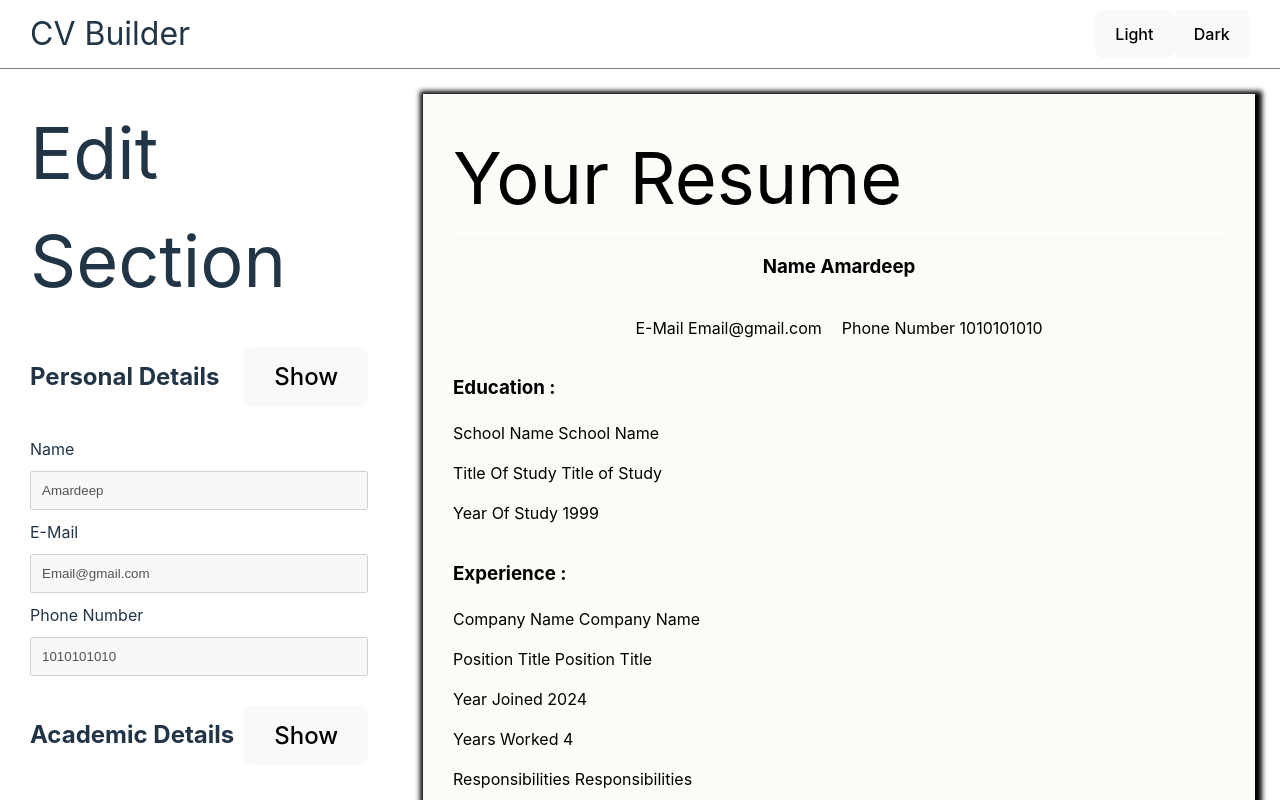
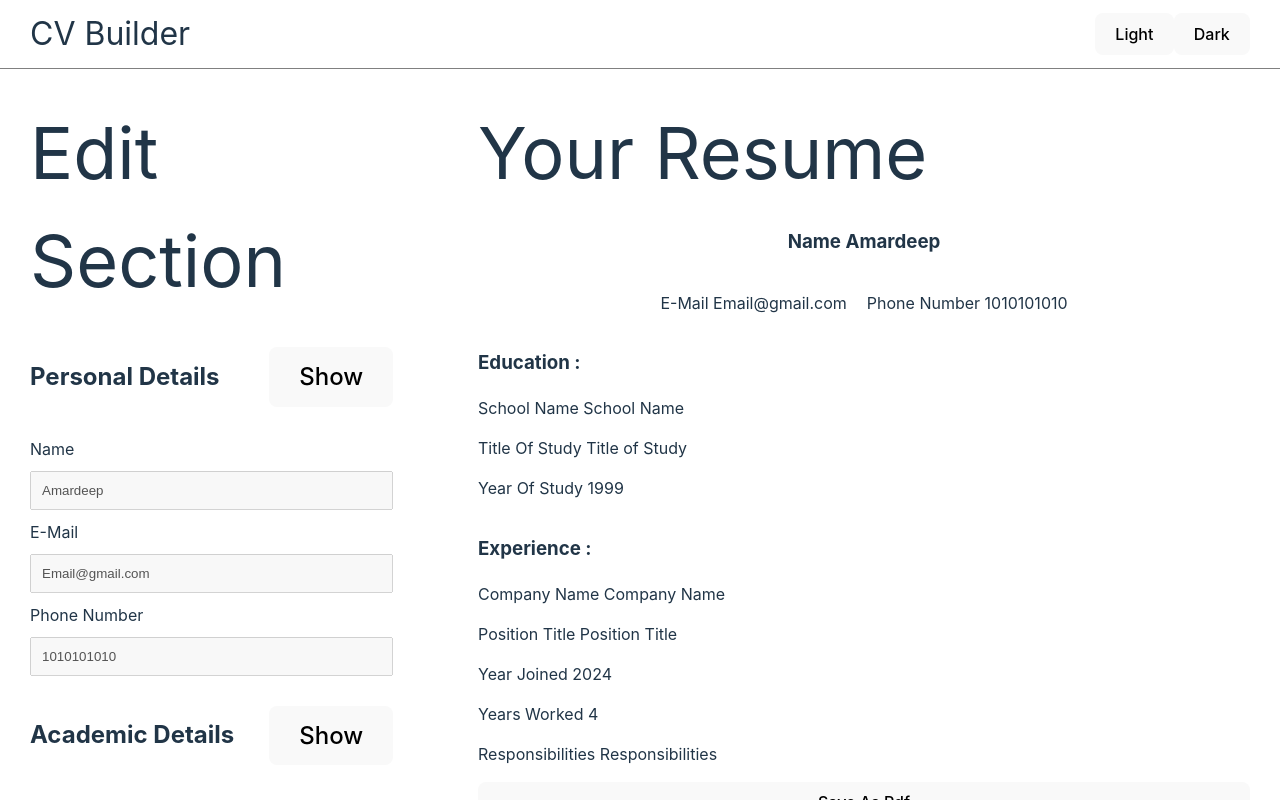
Before and after one commit to amardeeep/cvApp, a React (Vite) app: page / in a window 1280 px wide. Shown: the top 800 px of the page. Built offline with nearby package versions, Linux system fonts and the light colour scheme.

Commit message:
add theme variables in css

```diff
--- a/src/index.css
+++ b/src/index.css
@@ -10,8 +10,18 @@
   text-rendering: optimizeLegibility;
   -webkit-font-smoothing: antialiased;
   -moz-osx-font-smoothing: grayscale;
+}
+:root.dark{
+  --background-color:black;
+  --color:white;
+  --border:1px solid white;
+}
+:root.light{
+  --background-color:white;
+  --color:black;
+  --border:1px solid black;
+}
 
-}
 *{
   box-sizing: border-box;
 }
--- a/src/nav.css
+++ b/src/nav.css
@@ -8,10 +8,14 @@ nav{
     padding: 10px 30px;
     min-height: 0.5rem;
     border-bottom: 1px solid grey;
+    align-items: center;
 }
 .themeToggleButtons{
     display: flex;
     flex-direction: row;
+    background-color: var(--background-color);
+    color: var(--color);
+    border: var(--border);
 }
 span{
     font-size: xx-large;
--- a/src/section.css
+++ b/src/section.css
@@ -10,10 +10,11 @@
     flex-direction: column;
     min-width:65%;
     padding: 30px;
-    background-color: #fcfbf7;
-    box-shadow: 2px 2px 5px 5px black;
-    color: black;
-    margin: 25px;
+    margin-left: 25px;
+}
+.resume{
+    display: flex;
+    flex-direction: column;
 }
 .personalDisplay{
     display: flex;
--- a/src/section.jsx
+++ b/src/section.jsx
@@ -38,7 +38,7 @@ function Section ({name,handleEdit,handleSubmit,editable,formData,handleResponsi
             <Input editable={editable} labelName={"Year Joined"} type={'number'} value={formData.yearJoined} handleChange={handleYearJoinedChange} show={showExperience}/>
             <Input editable={editable} labelName={"Responibilities"} type={'text'} value={formData.responsibilities} handleChange={handleResponsibilitiesChange} show={showExperience}/>
             </div>
-            <div className="buttonsEdit editSubSection">
+            <div className="buttonsEdit">
             <button onClick={handleEdit}>Edit</button>
             <button onClick={handleSubmit}>Submit</button>
             </div>
@@ -46,6 +46,7 @@ function Section ({name,handleEdit,handleSubmit,editable,formData,handleResponsi
     </>:<>
     <section className="display">
         <Header name={"Your Resume"}></Header>
+        <div className="resume">
             <div className="personalDisplay">
                 <h3>Name {formData.name}</h3>
                 <div className="horizontalFlex">
@@ -69,6 +70,7 @@ function Section ({name,handleEdit,handleSubmit,editable,formData,handleResponsi
                 <p>Responsibilities {formData.responsibilities}</p>
             </div>
             <button>Save As Pdf</button>
+        </div>
     </section>
     </>
 }
```
Lines whose indentation alone changed are shown as unchanged.
